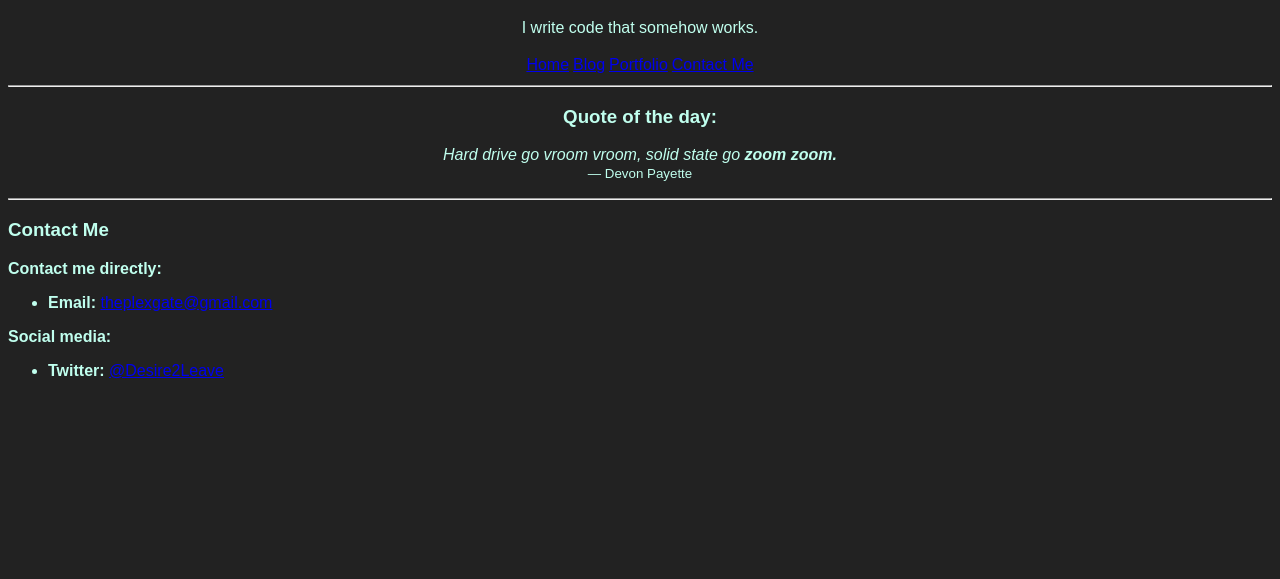
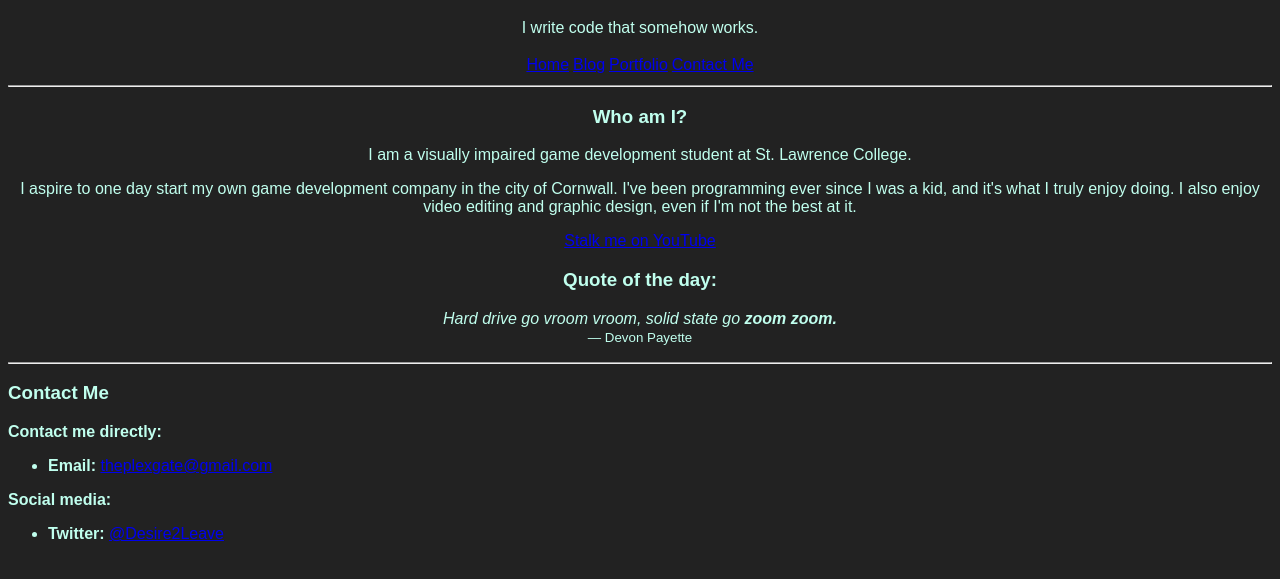
Before and after one commit to alkalinethunder/alkalinethunder.github.io, a plain HTML site: page index.html in a window 1280 px wide. Shown: the part 61-640 px from the top of the page. Drawn offline with Linux system fonts and the light colour scheme.

Commit message:
stalk me on this, stalk me on that, stalk me on there

```diff
--- a/index.html
+++ b/index.html
@@ -42,6 +42,15 @@
 
     <center>
         <div id="content">
+            <h3>Who am I?</h3>
+            <p>
+                I am a visually impaired game development student at St. Lawrence College.
+            </p>
+            <p>
+                I aspire to one day start my own game development company in the city of Cornwall.  I've been programming ever since I was a kid, and it's what I truly enjoy doing.  I also enjoy video editing and graphic design, even if I'm not the best at it.
+            </p>
+            <a href="https://www.youtube.com/channel/UCWWj8HH8kmy8zrk_2Vof-7Q" target="_blank">Stalk me on YouTube</a>
+
             <h3>Quote of the day:</h3>
             <blockquote>
                 <p>
```
